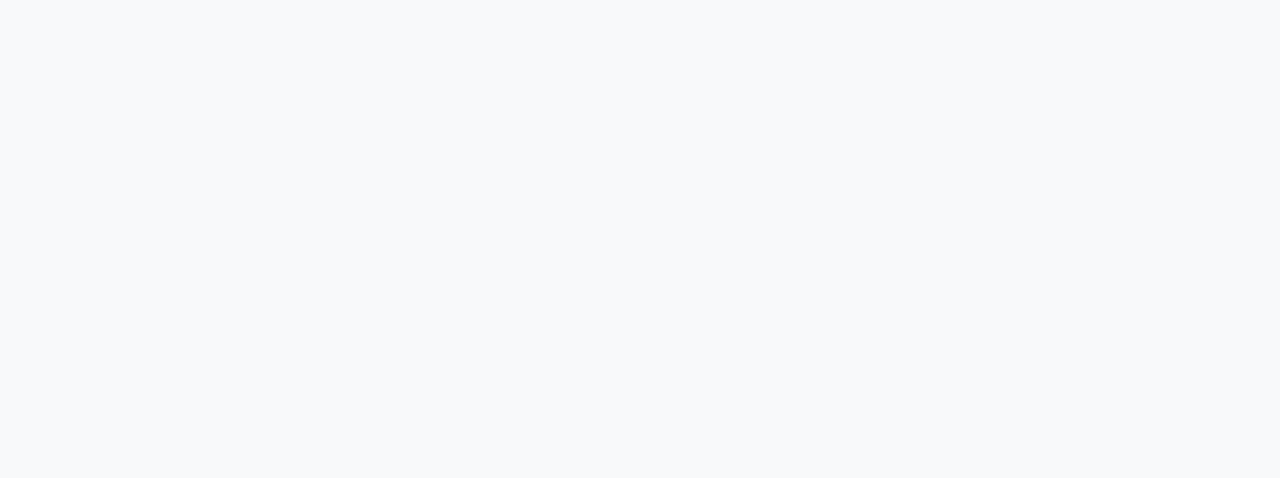
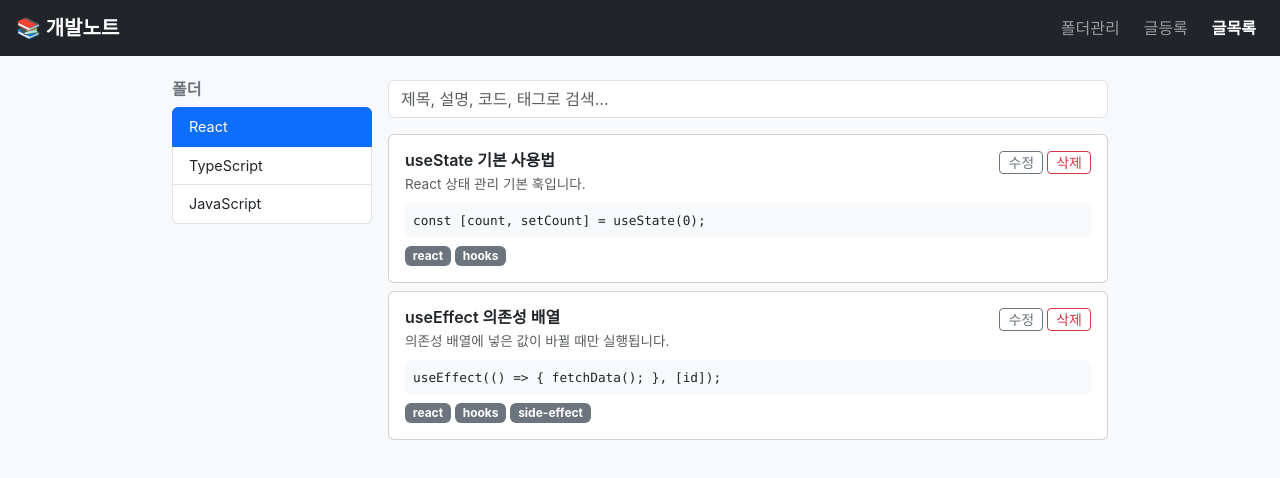
Before and after one commit to raypark1981/vite_react, a React (Vite) app: page /notes/list in a window 1280 px wide. Before the commit this address had no page. Shown: the top 478 px of the page. Built offline with nearby package versions, Linux system fonts and the light colour scheme.

Commit message:
Notelist디자인 생성

```diff
--- a/src/App.tsx
+++ b/src/App.tsx
@@ -1,6 +1,7 @@
 import { Navigate, Route, Routes } from 'react-router-dom';
 import FolderPage from '@/pages/FolderPage';
 import NoteEditorPage from '@/pages/NoteEditorPage';
+import NoteListPage from '@/pages/NoteListPage';
 
 // 라우팅 설정
 // - /        → 폴더 관리 페이지 (메인)
@@ -11,6 +12,7 @@ function App() {
       <Route path="/" element={<Navigate to="/folders" replace />} />
       <Route path="/folders" element={<FolderPage />} />
       <Route path="/notes/new" element={<NoteEditorPage />} />
+      <Route path="/notes/list" element={<NoteListPage />} />
     </Routes>
   );
 }
--- a/src/components/layout/Navbar.tsx
+++ b/src/components/layout/Navbar.tsx
@@ -29,6 +29,16 @@ const Navbar: React.FC = () => {
               글등록
             </NavLink>
           </li>
+          <li className="nav-item">
+            <NavLink
+              to="/notes/list"
+              className={({ isActive }) =>
+                `nav-link px-2 ${isActive ? 'active fw-semibold text-white' : ''}`
+              }
+            >
+              글목록{' '}
+            </NavLink>
+          </li>
         </ul>
       </div>
     </nav>
--- /dev/null
+++ b/src/pages/NoteListPage.tsx
@@ -0,0 +1,152 @@
+import Navbar from '@/components/layout/Navbar';
+import type { Folder } from '@/types/folder';
+import type { StudyNote } from '@/types/note';
+
+// * 더미 데이터 - 기능 구현 시 API로 교체
+const DUMMY_FOLDERS: Folder[] = [
+  { id: 'f1', name: 'React', parentId: null, createdAt: '', updatedAt: '' },
+  { id: 'f2', name: 'TypeScript', parentId: null, createdAt: '', updatedAt: '' },
+  { id: 'f3', name: 'JavaScript', parentId: null, createdAt: '', updatedAt: '' },
+];
+
+const DUMMY_NOTES: StudyNote[] = [
+  {
+    id: 'n1',
+    folderId: 'f1',
+    title: 'useState 기본 사용법',
+    code: 'const [count, setCount] = useState(0);',
+    description: 'React 상태 관리 기본 훅입니다.',
+    tags: ['react', 'hooks'],
+    createdAt: '2026-06-01T00:00:00.000Z',
+    updatedAt: '2026-06-01T00:00:00.000Z',
+  },
+  {
+    id: 'n2',
+    folderId: 'f1',
+    title: 'useEffect 의존성 배열',
+    code: 'useEffect(() => { fetchData(); }, [id]);',
+    description: '의존성 배열에 넣은 값이 바뀔 때만 실행됩니다.',
+    tags: ['react', 'hooks', 'side-effect'],
+    createdAt: '2026-06-02T00:00:00.000Z',
+    updatedAt: '2026-06-02T00:00:00.000Z',
+  },
+  {
+    id: 'n3',
+    folderId: 'f2',
+    title: 'Partial<T> 타입 유틸리티',
+    code: 'const draft: Partial<StudyNote> = {};',
+    description: '모든 필드를 선택적으로 만드는 유틸리티 타입입니다.',
+    tags: ['typescript', 'utility-type'],
+    createdAt: '2026-06-03T00:00:00.000Z',
+    updatedAt: '2026-06-03T00:00:00.000Z',
+  },
+];
+
+const NoteListPage = () => {
+  // ! 기능 구현 시 이 값들을 useState + API로 교체하세요
+  const selectedFolderId = 'f1';
+  const searchKeyword = '';
+
+  const filteredNotes = DUMMY_NOTES.filter(note => {
+    const matchFolder = note.folderId === selectedFolderId;
+    const matchKeyword =
+      searchKeyword === '' ||
+      note.title.includes(searchKeyword) ||
+      note.description.includes(searchKeyword) ||
+      note.code.includes(searchKeyword) ||
+      note.tags.some(tag => tag.includes(searchKeyword));
+    return matchFolder && matchKeyword;
+  });
+
+  return (
+    <>
+      <Navbar />
+      <main className="container py-4" style={{ maxWidth: '960px' }}>
+        <div className="d-flex gap-3">
+          {/* 왼쪽: 폴더 목록 */}
+          <aside style={{ width: '200px', flexShrink: 0 }}>
+            <h6 className="fw-semibold mb-2 text-secondary">폴더</h6>
+            <ul className="list-group">
+              {DUMMY_FOLDERS.map(folder => (
+                <li
+                  key={folder.id}
+                  className={`list-group-item list-group-item-action py-2 px-3 ${
+                    folder.id === selectedFolderId ? 'active' : ''
+                  }`}
+                  style={{ cursor: 'pointer', fontSize: '0.9rem' }}
+                  // todo: onClick → 폴더 선택 상태 변경
+                >
+                  {folder.name}
+                </li>
+              ))}
+            </ul>
+          </aside>
+
+          {/* 오른쪽: 노트 목록 */}
+          <section className="flex-grow-1">
+            {/* 검색창 */}
+            <div className="mb-3">
+              <input
+                type="text"
+                className="form-control"
+                placeholder="제목, 설명, 코드, 태그로 검색..."
+                // todo: onChange → searchKeyword 상태 변경
+              />
+            </div>
+
+            {/* 노트 카드 목록 */}
+            {filteredNotes.length === 0 ? (
+              <p className="text-muted text-center py-5">노트가 없습니다.</p>
+            ) : (
+              <div className="d-flex flex-column gap-2">
+                {filteredNotes.map(note => (
+                  <div key={note.id} className="card">
+                    <div className="card-body py-3 px-3">
+                      <div className="d-flex justify-content-between align-items-start">
+                        <h6 className="card-title mb-1 fw-semibold">{note.title}</h6>
+                        {/* todo: 수정/삭제 버튼 연결 */}
+                        <div className="d-flex gap-1">
+                          <button className="btn btn-sm btn-outline-secondary py-0 px-2">
+                            수정
+                          </button>
+                          <button className="btn btn-sm btn-outline-danger py-0 px-2">
+                            삭제
+                          </button>
+                        </div>
+                      </div>
+
+                      {note.description && (
+                        <p className="text-muted mb-2" style={{ fontSize: '0.85rem' }}>
+                          {note.description}
+                        </p>
+                      )}
+
+                      {note.code && (
+                        <pre
+                          className="bg-light rounded p-2 mb-2"
+                          style={{ fontSize: '0.8rem', whiteSpace: 'pre-wrap', wordBreak: 'break-all' }}
+                        >
+                          {note.code}
+                        </pre>
+                      )}
+
+                      <div className="d-flex gap-1 flex-wrap">
+                        {note.tags.map(tag => (
+                          <span key={tag} className="badge bg-secondary">
+                            {tag}
+                          </span>
+                        ))}
+                      </div>
+                    </div>
+                  </div>
+                ))}
+              </div>
+            )}
+          </section>
+        </div>
+      </main>
+    </>
+  );
+};
+
+export default NoteListPage;
```
